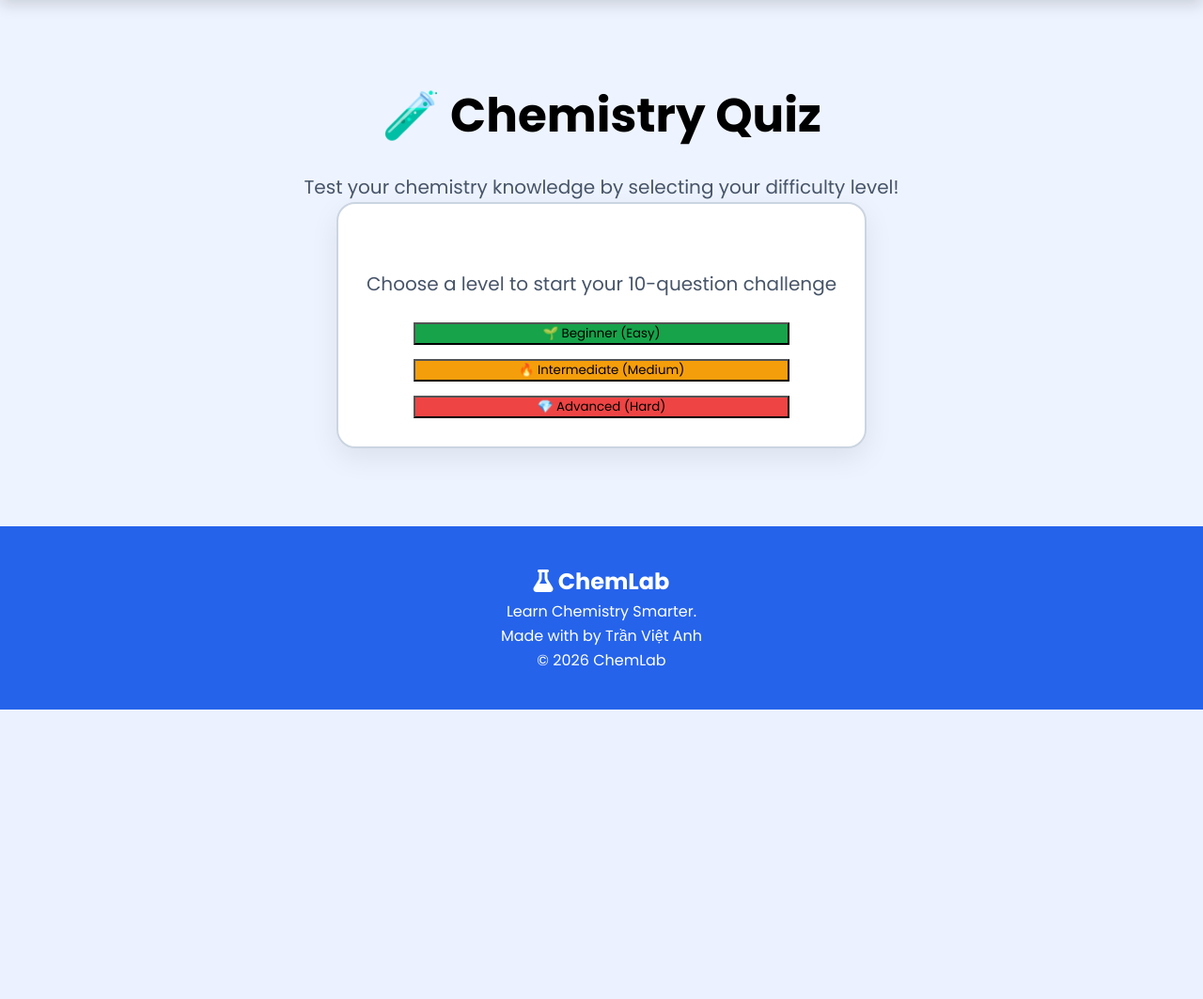
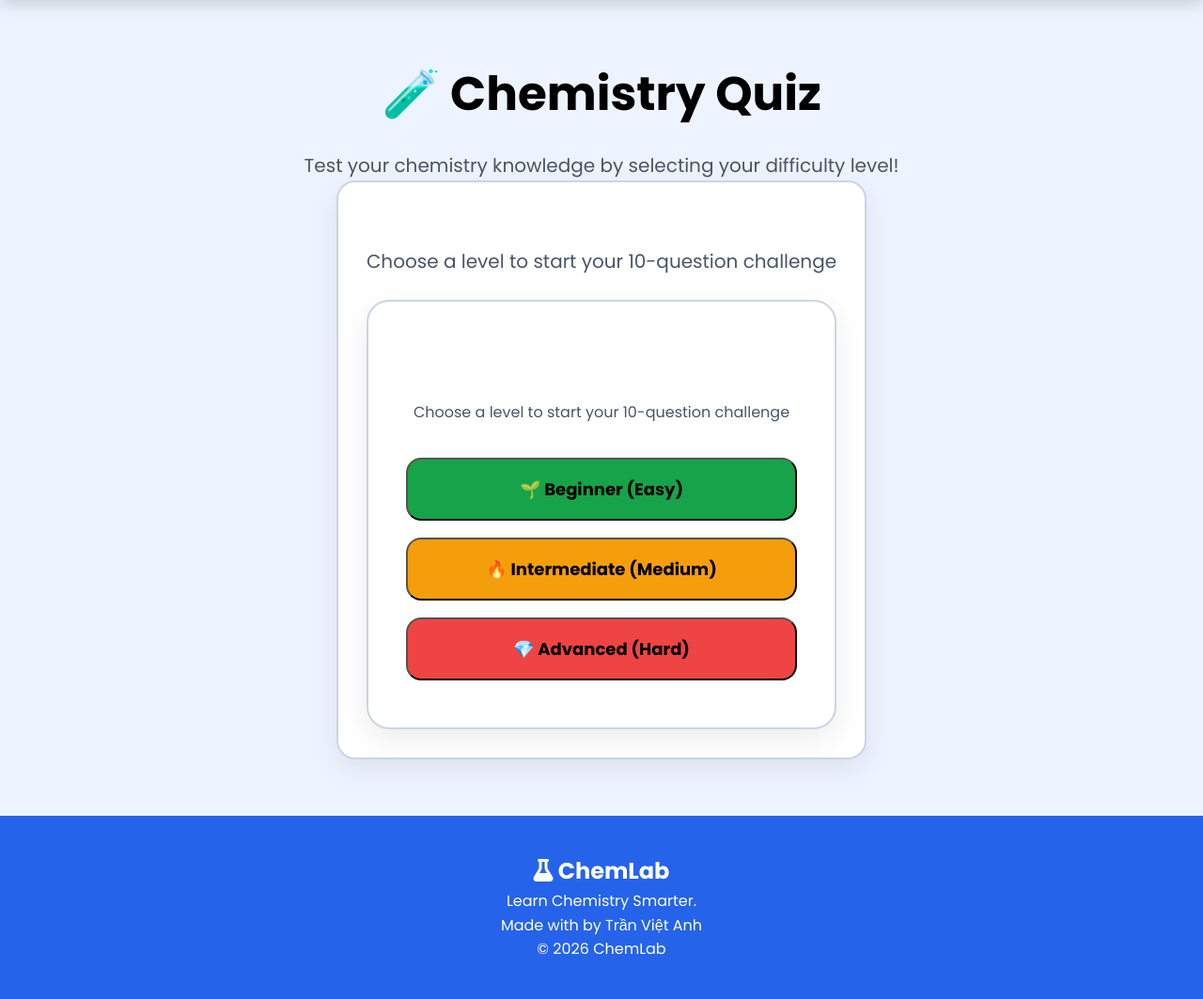
Before and after one commit to tranvietanh25052010-sys/Chemistrylab_VAnh, a Flask app: page /quiz in a window 1280 px wide. Shown: the part 80-1143 px from the top of the page at 94% size. Before the commit the page ends 835 px from the top, so only its background shows below. Run offline with Flask 3, Linux system fonts and the light colour scheme; the visitor is signed in with stand-in values (Sample User, id 1).

Commit message:
Update quiz.html

```diff
--- a/templates/quiz.html
+++ b/templates/quiz.html
@@ -14,10 +14,15 @@ Chemistry Quiz
     <h2>Select Difficulty Level</h2>
     <p style="margin-bottom: 25px; color: var(--text-muted);">Choose a level to start your 10-question challenge</p>
 
-    <div style="display: flex; flex-direction: column; gap: 15px; max-width: 400px; margin: 0 auto;">
-      <button onclick="selectLevel('beginner')" class="quiz-btn" style="background: var(--success);">🌱 Beginner (Easy)</button>
-      <button onclick="selectLevel('intermediate')" class="quiz-btn" style="background: var(--warning);">🔥 Intermediate (Medium)</button>
-      <button onclick="selectLevel('advanced')" class="quiz-btn" style="background: var(--danger);">💎 Advanced (Hard)</button>
+   <!-- MÀN HÌNH CHỌN CẤP ĐỘ -->
+  <div id="level-screen" class="quiz-box" style="padding: 50px 40px; border-radius: 24px;">
+    <h2 style="font-size: 28px; margin-bottom: 10px;">Select Difficulty Level</h2>
+    <p style="margin-bottom: 35px; color: var(--text-muted); font-size: 16px;">Choose a level to start your 10-question challenge</p>
+
+    <div style="display: flex; flex-direction: column; gap: 18px; max-width: 480px; margin: 0 auto;">
+      <button onclick="selectLevel('beginner')" class="quiz-btn" style="background: var(--success); padding: 18px 24px; font-size: 18px; border-radius: 16px; font-weight: 700;">🌱 Beginner (Easy)</button>
+      <button onclick="selectLevel('intermediate')" class="quiz-btn" style="background: var(--warning); padding: 18px 24px; font-size: 18px; border-radius: 16px; font-weight: 700;">🔥 Intermediate (Medium)</button>
+      <button onclick="selectLevel('advanced')" class="quiz-btn" style="background: var(--danger); padding: 18px 24px; font-size: 18px; border-radius: 16px; font-weight: 700;">💎 Advanced (Hard)</button>
     </div>
   </div>
 
```
